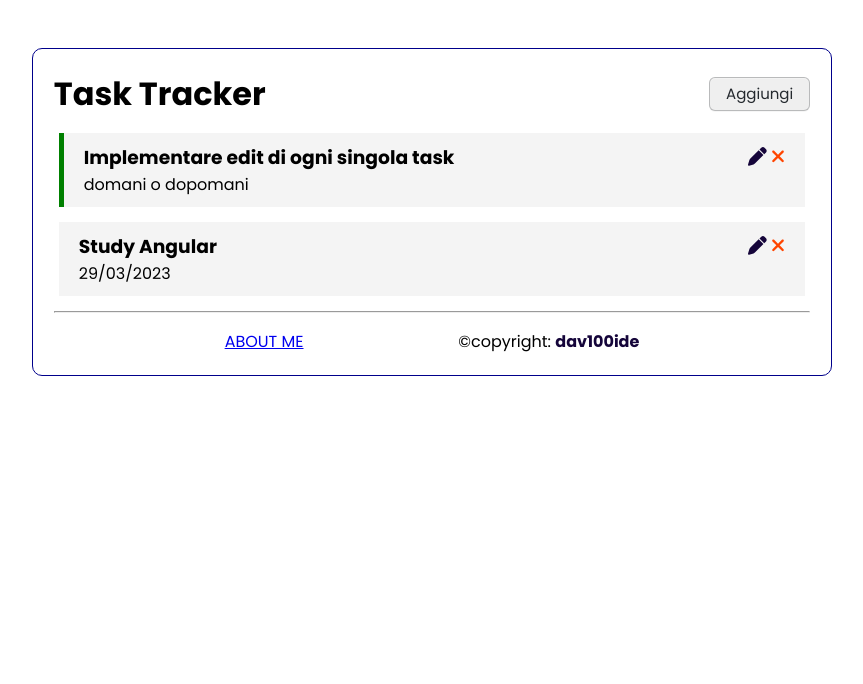
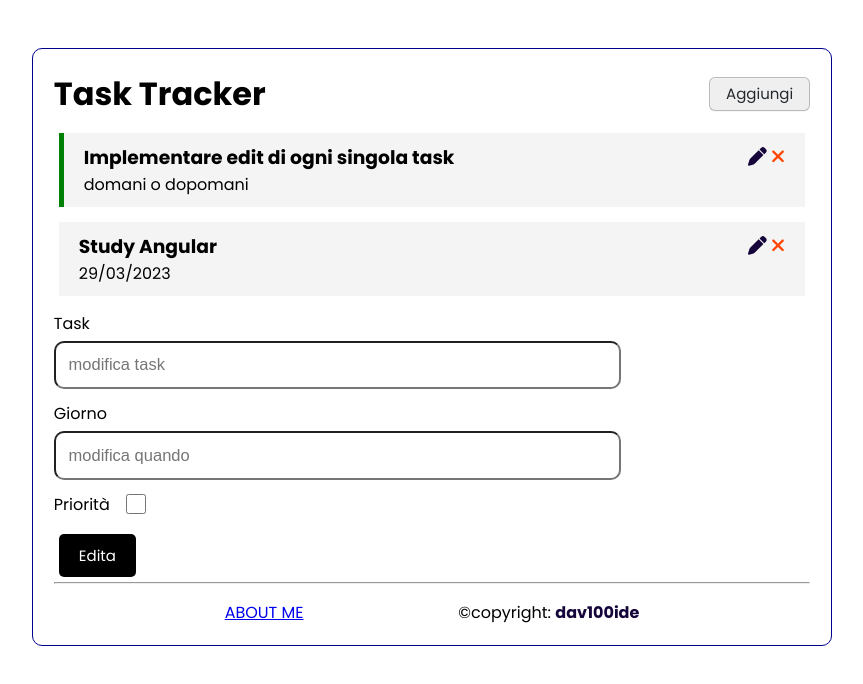
Before and after one commit to dav100ide/crash-course-ng, an Angular app: page / in a window 1280 px wide. Shown: the top 684 px of the page, without its empty margins (208-1071 px from the left). Built offline with nearby package versions, Linux system fonts and the light colour scheme; data requests are answered from the project's data file.

Commit message:
fix import & btn style

```diff
--- a/src/app/app.module.ts
+++ b/src/app/app.module.ts
@@ -16,6 +16,7 @@ import { AddTaskComponent } from './components/add-task/add-task.component';
 import { AboutComponent } from './pages/about/about.component';
 import { NotFoundComponent } from './pages/not-found/not-found.component';
 import { FooterComponent } from './components/footer/footer.component';
+import { EditTaskComponent } from './components/edit-task/edit-task.component';
 
 @NgModule({
    declarations: [
@@ -28,6 +29,7 @@ import { FooterComponent } from './components/footer/footer.component';
       AboutComponent,
       NotFoundComponent,
       FooterComponent,
+      EditTaskComponent,
    ],
    imports: [
       BrowserModule,
--- a/src/app/components/edit-task/edit-task.component.html
+++ b/src/app/components/edit-task/edit-task.component.html
@@ -1,4 +1,4 @@
-<form *ngIf="showEditTask">
+<form *ngIf="true">
    <div class="form-control">
       <label for="test">Task</label>
       <input type="text" name="text" id="text" placeholder="modifica task" />
--- a/src/app/components/tasks/tasks.component.html
+++ b/src/app/components/tasks/tasks.component.html
@@ -7,3 +7,4 @@
    class="task-container"
 >
 </app-task-item>
+<app-edit-task></app-edit-task>
--- a/src/styles.scss
+++ b/src/styles.scss
@@ -45,7 +45,8 @@ form {
 /*========================
        buttons
 =============================*/
-.save-btn {
+.save-btn,
+.edit-btn {
    display: inline-block;
    background: #000;
    color: #fff;
```
